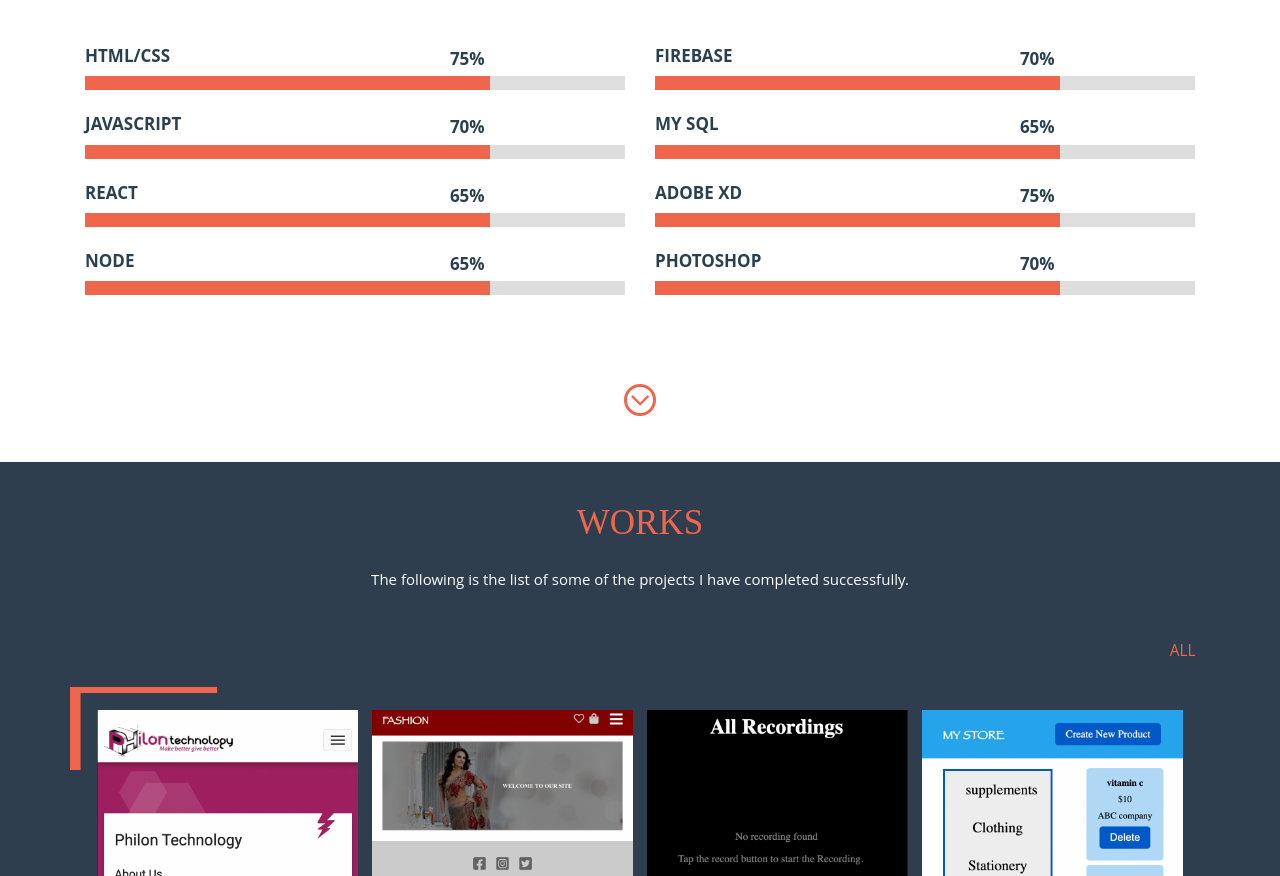
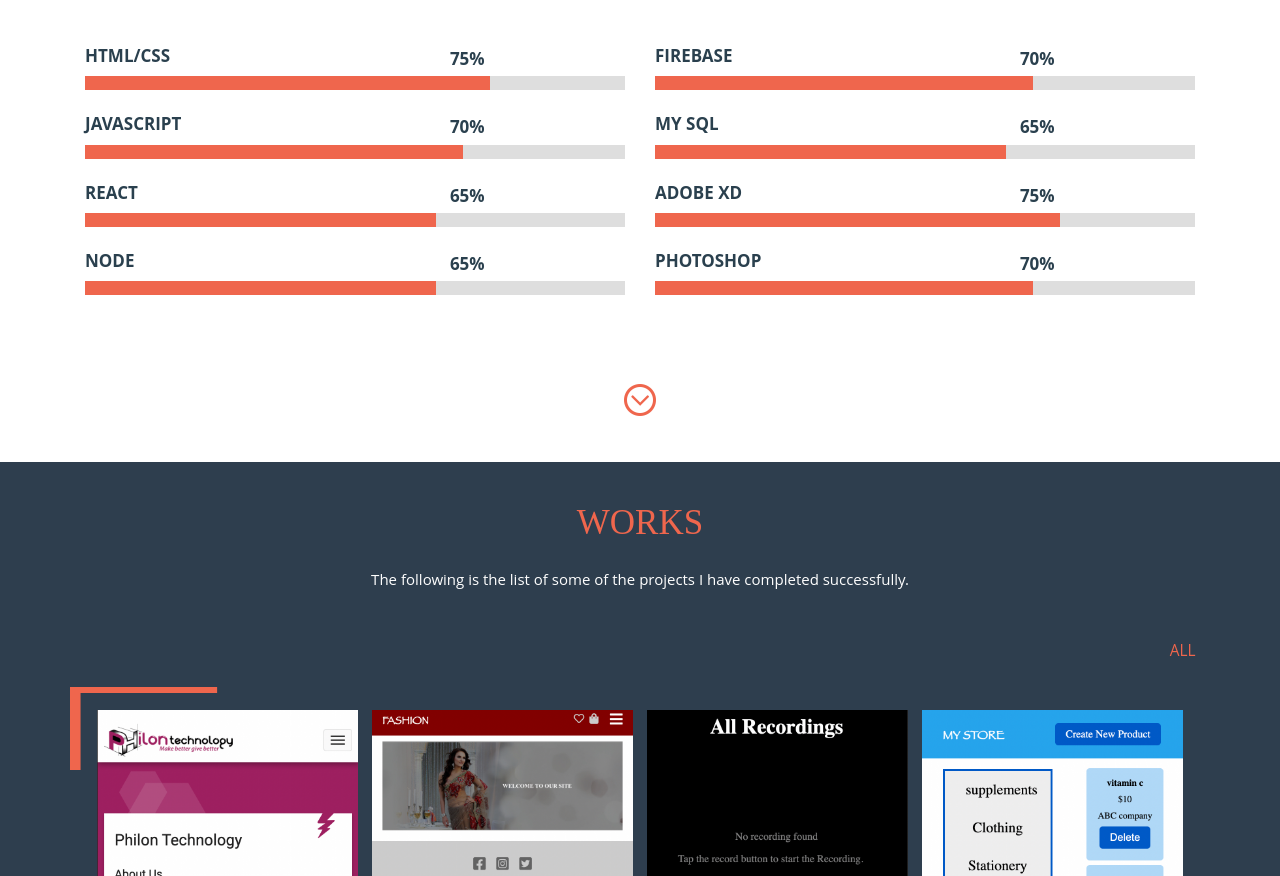
Before and after one commit to priyanil1811/portfolio, a plain HTML site: page index.html in a window 1280 px wide. Shown: the part 825-1701 px from the top of the page. Drawn offline with Linux system fonts and the light colour scheme.

Commit message:
design change

```diff
--- a/index.html
+++ b/index.html
@@ -134,7 +134,7 @@ Smartphone Compatible web template, free webdesigns for Nokia, Samsung, LG, Sony
 					<div class="clearfix"></div>
 				</div>
 				<div class="skills">
-			              	<div style="width:75%"> </div>
+			              	<div style="width:70%"> </div>
 	                      </div>
 	                      </div>
 	                      <div class="polls">
@@ -148,7 +148,7 @@ Smartphone Compatible web template, free webdesigns for Nokia, Samsung, LG, Sony
 					<div class="clearfix"></div>
 				</div>
 				<div class="skills">
-			              	<div style="width:75%"> </div>
+			              	<div style="width:65%"> </div>
 	                      </div>
 	                      </div>
 	                      <div class="polls">
@@ -162,7 +162,7 @@ Smartphone Compatible web template, free webdesigns for Nokia, Samsung, LG, Sony
 					<div class="clearfix"></div>
 				</div>
 				<div class="skills">
-			              	<div style="width:75%"> </div>
+			              	<div style="width:65%"> </div>
 	                      </div>
 	                      </div>
 
@@ -179,7 +179,7 @@ Smartphone Compatible web template, free webdesigns for Nokia, Samsung, LG, Sony
 					<div class="clearfix"></div>
 				</div>
 				<div class="skills">
-			              	<div style="width:75%"> </div>
+			              	<div style="width:70%"> </div>
 	                      </div>
 	                      </div>
 	                      <div class="polls">
@@ -193,7 +193,7 @@ Smartphone Compatible web template, free webdesigns for Nokia, Samsung, LG, Sony
 					<div class="clearfix"></div>
 				</div>
 				<div class="skills">
-			              	<div style="width:75%"> </div>
+			              	<div style="width:65%"> </div>
 	                      </div>
 	                      </div>
 	                      <div class="polls">
@@ -221,7 +221,7 @@ Smartphone Compatible web template, free webdesigns for Nokia, Samsung, LG, Sony
 					<div class="clearfix"></div>
 				</div>
 				<div class="skills">
-			              	<div style="width:75%"> </div>
+			              	<div style="width:70%"> </div>
 	                      </div>
 	                      </div>
 		</div>
```
